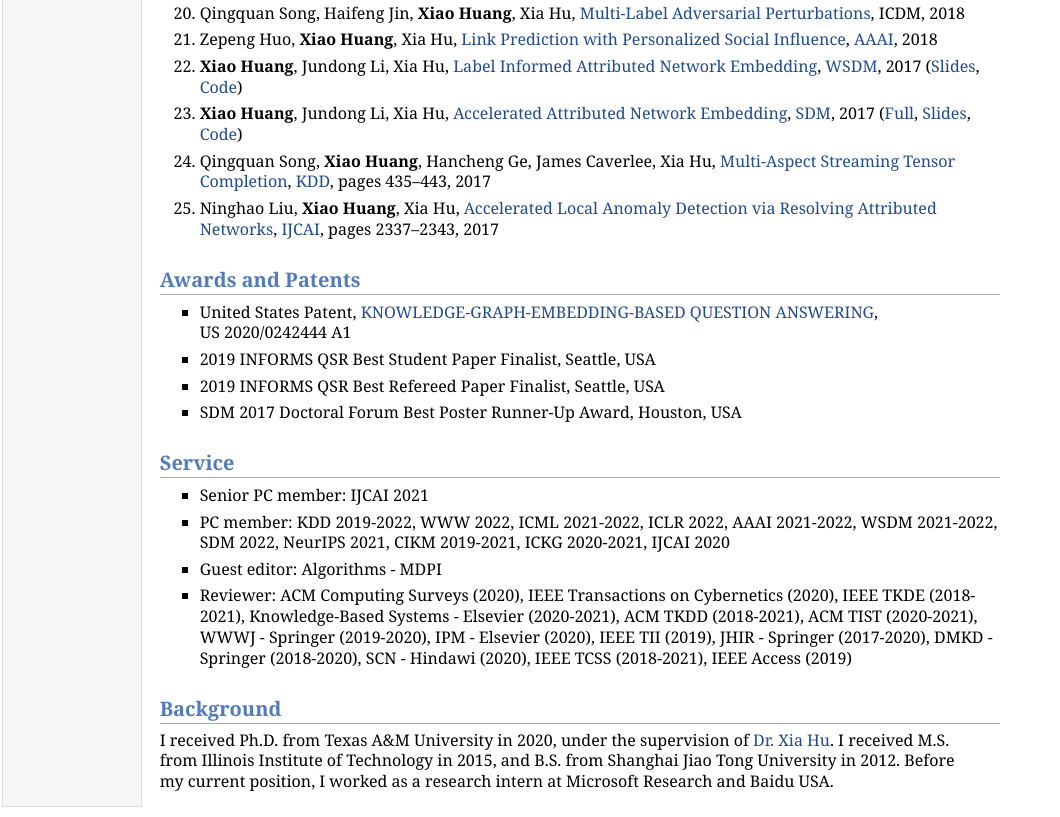
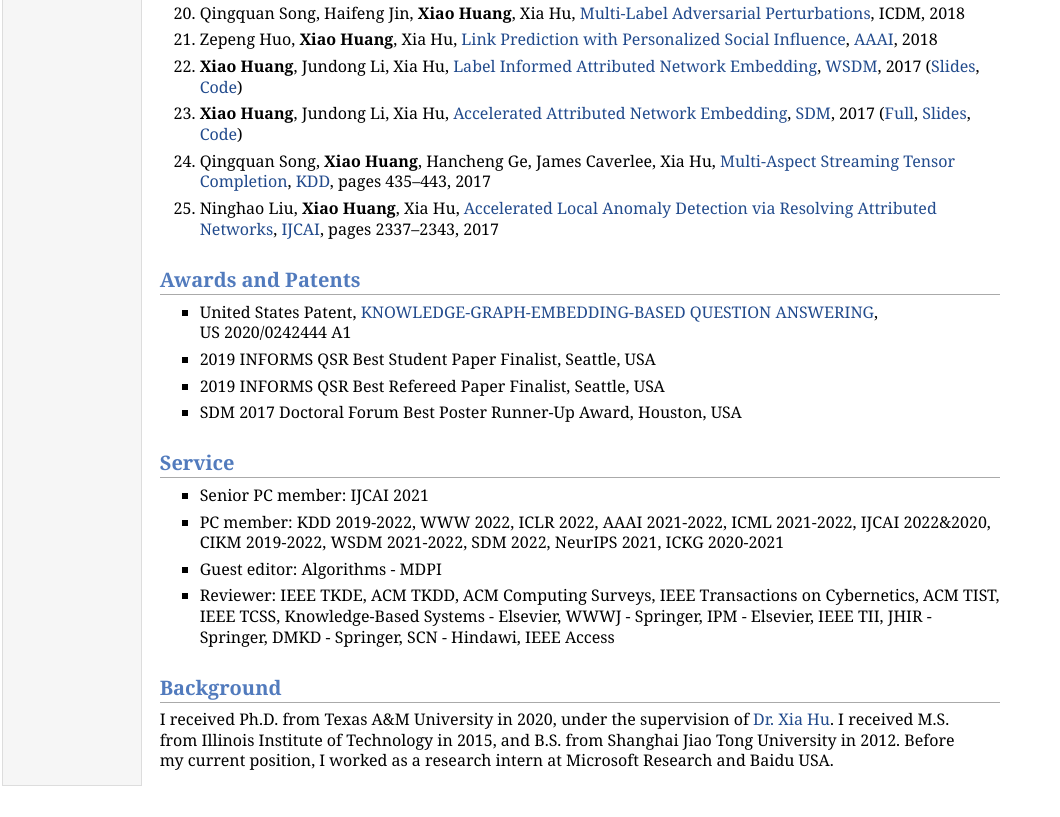
Before and after one commit to xhuang31/xhuang31.github.io, a plain HTML site: page index.html in a window 1280 px wide. Shown: the part 1413-2230 px from the top of the page, without its empty margins (0-1060 px from the left). After the commit the page ends 2209 px from the top, so only its background shows below. Drawn offline with Linux system fonts and the light colour scheme.

Commit message:
Update index.html

```diff
--- a/index.html
+++ b/index.html
@@ -189,9 +189,11 @@ Ninghao Liu, <b>Xiao Huang</b>, Xia Hu, <a href="https://doi.org/10.24963/ijcai.
 <h2>Service</h2>
 <ul>
     <li><p>Senior PC member: IJCAI 2021</p></li>
-    <li><p>PC member: KDD 2019-2022, WWW 2022, ICML 2021-2022, ICLR 2022, AAAI 2021-2022, WSDM 2021-2022, SDM 2022, NeurIPS 2021, CIKM 2019-2021, ICKG 2020-2021, IJCAI 2020</p></li>
+    <li><p>PC member: KDD 2019-2022, WWW 2022, ICLR 2022, AAAI 2021-2022, ICML 2021-2022, IJCAI 2022&amp;2020, CIKM 2019-2022, WSDM 2021-2022, SDM 2022, NeurIPS 2021, ICKG 2020-2021
+    </p></li>
     <li><p>Guest editor: Algorithms - MDPI</p></li>
-    <li><p>Reviewer: ACM Computing Surveys (2020), IEEE Transactions on Cybernetics (2020), IEEE TKDE (2018-2021), Knowledge-Based Systems - Elsevier (2020-2021), ACM TKDD (2018-2021), ACM TIST (2020-2021), WWWJ - Springer (2019-2020),  IPM - Elsevier (2020), IEEE TII (2019), JHIR - Springer (2017-2020), DMKD - Springer (2018-2020), SCN - Hindawi (2020), IEEE TCSS (2018-2021), IEEE Access (2019)</p></li>
+    <li><p>Reviewer: IEEE TKDE, ACM TKDD, ACM Computing Surveys, IEEE Transactions on Cybernetics, ACM TIST, IEEE TCSS, Knowledge-Based Systems - Elsevier, WWWJ - Springer, IPM - Elsevier, IEEE TII, JHIR - Springer, DMKD - Springer, SCN - Hindawi, IEEE Access
+    </p></li>
 </ul>
 
 
```
